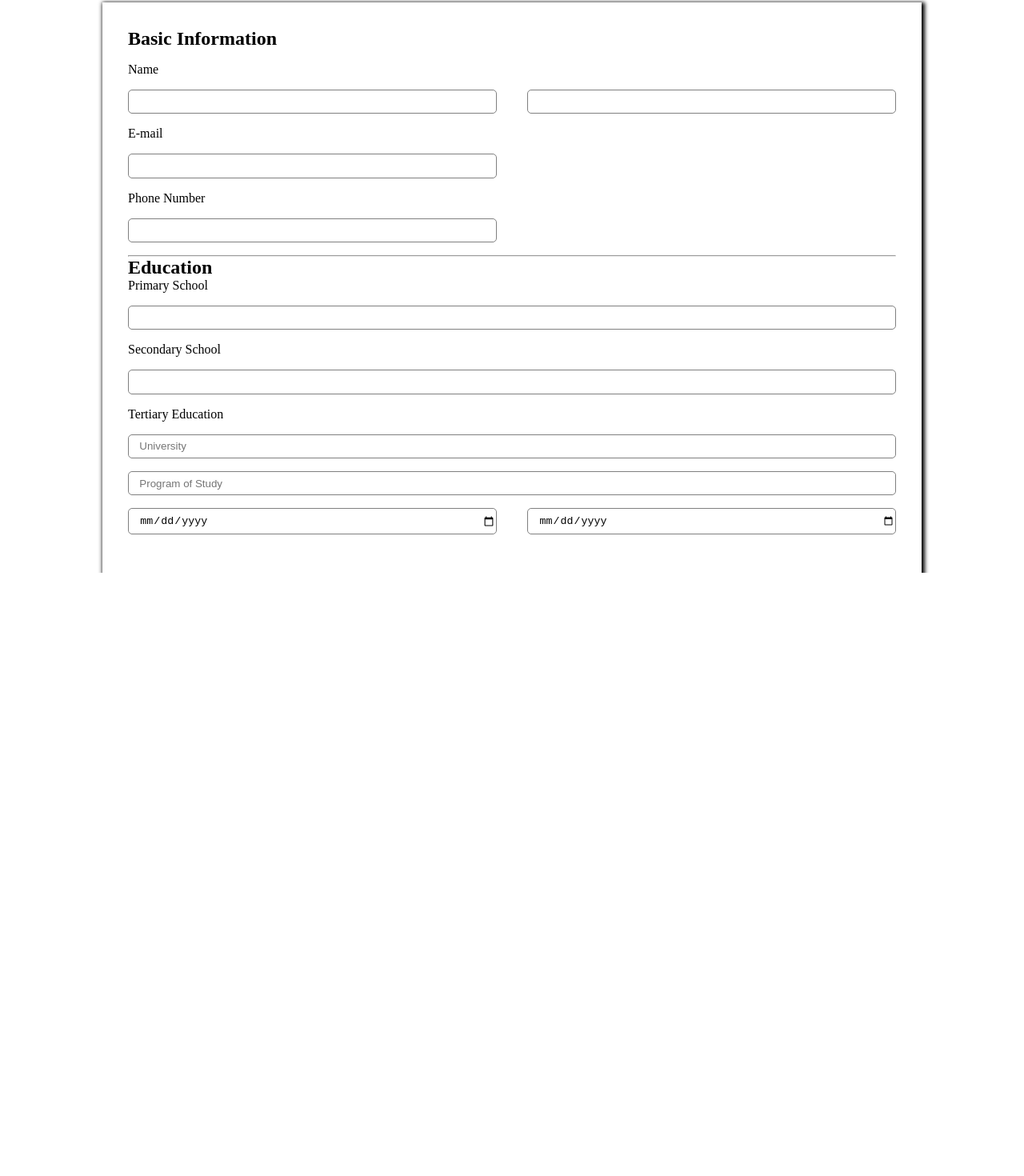
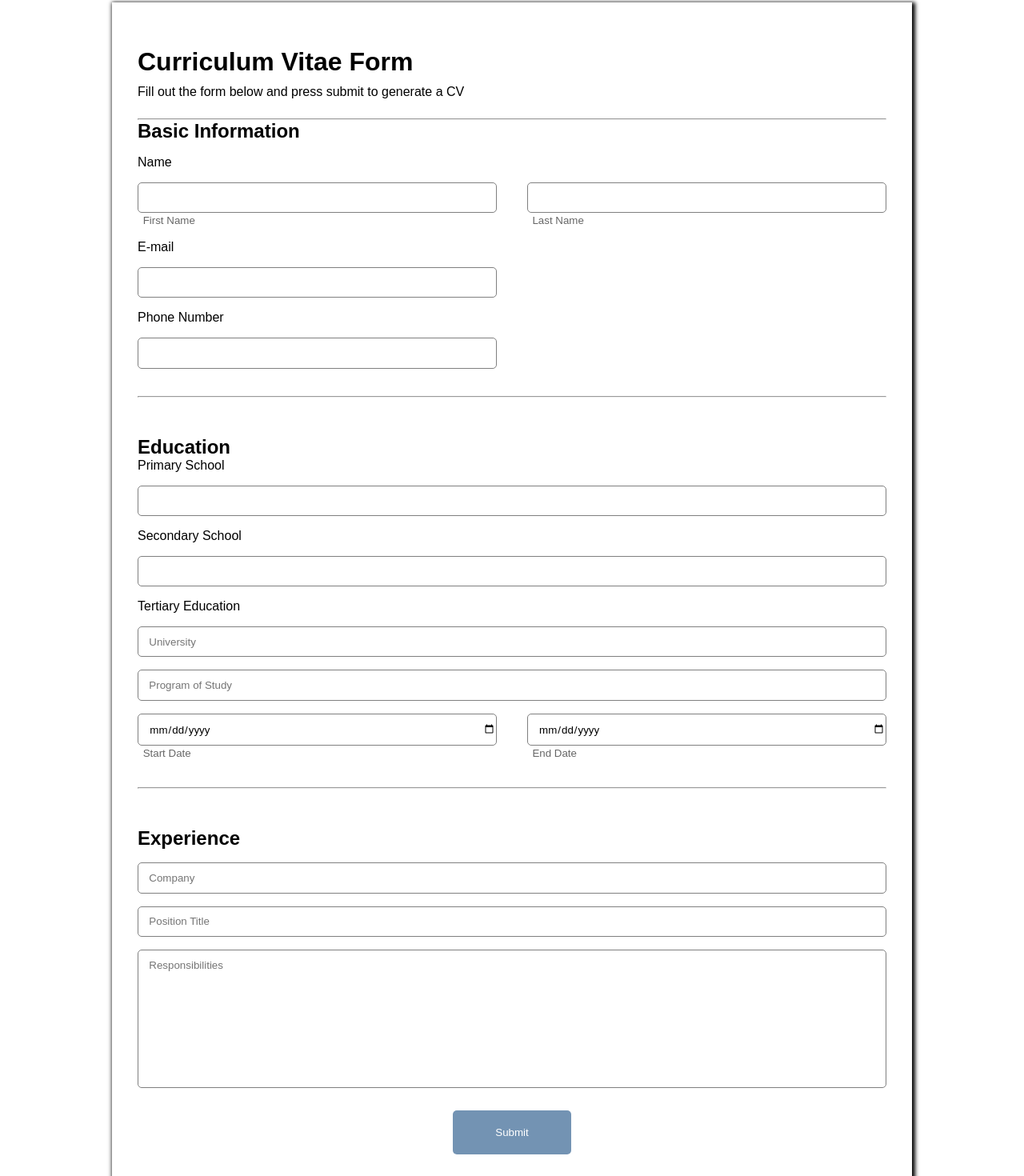
Before and after one commit to Joseph-Dzanja/CV-Application, a React (Vite) app: page / in a window 1280 px wide. Shown: the part 162-1632 px from the top of the page at 80% size. Before the commit the page ends 878 px from the top, so only its background shows below. Built offline with nearby package versions, Linux system fonts and the light colour scheme.

Commit message:
Form is looking good

```diff
--- a/src/components/Form.jsx
+++ b/src/components/Form.jsx
@@ -3,13 +3,24 @@ import '../styles/form.css'
 export default function Form(){
     return(
         <form action="" className='form'>
+            <div className="formHeader">
+                <h1 className='formH1'>Curriculum Vitae Form</h1>
+                <p>Fill out the form below and press submit to generate a CV</p>
+            </div>
+            <hr />
             <div className="formContainer">
-                <h2>Basic Information</h2>
+                <h2 className='basicH2'>Basic Information</h2>
                 <div className="namesContainer">
                     <label htmlFor="">Name</label>
                     <div className='nameInputs'>
-                        <input type="text" id='fname'/>
-                        <input type="text" id='lname'/>
+                        <span id='fnameContainer'>
+                            <input type="text" id='fname'/>
+                            <small className='littleTitles'>First Name</small>
+                        </span>
+                        <span id='lnameContainer'>
+                            <input type="text" id='lname'/>
+                            <small className='littleTitles'>Last Name</small>
+                        </span>
                     </div>
                 </div>
                 <div className="emailContainer">
@@ -25,9 +36,10 @@ export default function Form(){
                     </div>
                 </div>
             </div>
+            <br />
             <hr className='hr'/>
             <div className='formContainer'>
-                <h2>Education</h2>
+                <h2 className='educationH2'>Education</h2>
                 <label htmlFor="">Primary School</label>
                 <div className="primarySInput">
                     <input type="text" id='primary'/>
@@ -44,12 +56,30 @@ export default function Form(){
                     <input type="text" id='program' placeholder='Program of Study'/>
                 </div>
                 <div className='tertiaryDates'>
-                    <input type="date" id='startDate'/>
-                    <input type="date" id='endDate'/>
+                    <span id='startDateContainer'>
+                        <input type="date" id='startDate'/>
+                        <small className='littleTitles'>Start Date</small>
+                    </span>
+                    <span id='endDateContainer'>
+                        <input type="date" id='endDate'/>
+                        <small className='littleTitles'>End Date</small>
+                    </span>
                 </div>
             </div>
+            <br />
+            <hr className='hr'/>
             <div className='formContainer'>
-
+                <h2 className='experienceH2'>Experience</h2>
+                <div className="companyInput">
+                    <input type="text" placeholder='Company' id='company'/>
+                </div>
+                <div className="positionInput">
+                    <input type="text" placeholder='Position Title' id='position'/>
+                </div>
+                <textarea name="" id="responsibilities" cols="30" rows="10" placeholder='Responsibilities'></textarea>
+            </div>
+            <div className='formContainer submit'>
+                <button type='submit' onClick={''}>Submit</button>
             </div>
         </form>
     )
--- a/src/styles/form.css
+++ b/src/styles/form.css
@@ -4,26 +4,43 @@
     margin: 0 auto;
     padding: 2em;
     margin-top: 2em;
+    margin-bottom: 2em;
+    max-width: 1000px;
 }
 
-.formContainer{
+.formHeader{
+    padding: 1.5em 0;
+}
 
+.formH1{
+    margin-bottom: .3em;
 }
 
 .namesContainer{
     margin-top: 1em;
 }
 
-.nameInputs, .emailInput, .phoneNumberInput, .primarySInput, .secondaryEInput, .tertiaryEInput, .tertiaryDates{
+.nameInputs, .emailInput, .phoneNumberInput, .primarySInput, .secondaryEInput, .tertiaryEInput, .tertiaryDates,
+.companyInput, .positionInput{
     margin: 1em 0;
 }
 
-#fname, #lname, #email, #phoneNumber, #primary, #secondary, #tertiary, #program, #startDate, #endDate{
+#fname, #lname, #email, #phoneNumber, #primary, #secondary, #tertiary, #program, #startDate, #endDate,
+#company, #position, #responsibilities{
     width: 48%;
-    padding: .5em 0;
+    padding: .8em 0;
     border-radius: 5px;
     border: 1px solid grey;
     padding-left: 1em;
+}
+
+#fname:hover, #lname:hover, #email:hover, #phoneNumber:hover, #primary:hover, #secondary:hover, #tertiary:hover, #program:hover, #startDate:hover, #endDate:hover,
+#company:hover, #position:hover, #responsibilities:hover{
+    box-shadow: 2px 2px 2px lightblue;
+}
+
+#fnameContainer, #lnameContainer, #startDateContainer, #endDateContainer{
+    width: 48%;
 }
 
 .nameInputs, .tertiaryDates{
@@ -31,6 +48,36 @@
     justify-content: space-between;
 }
 
-#primary, #secondary, #tertiary, #program{
+#fname, #lname, #startDate, #endDate, #primary, #secondary, #tertiary, #program, #company, #position, #responsibilities{
     width: 100%;
 }
+
+.littleTitles{
+    opacity: .6;
+    padding-left: .5em;
+}
+
+#responsibilities{
+    resize: none;
+}
+
+.experienceH2, .educationH2{
+    margin-top: 2em;
+}
+
+.submit{
+    padding: 1.5em 0;
+    text-align: center;
+}
+
+.submit > button{
+    padding: 1.5em 4em;
+    background-color: #7393B3;
+    color: white;
+    border-radius: 5px;
+    border: none;
+}
+
+.submit > button:hover{
+    outline: 1px solid black;
+}
--- a/src/styles/main.css
+++ b/src/styles/main.css
@@ -1,4 +1,5 @@
 *,*::after,*::before{
     margin: 0;
     box-sizing: border-box;
+    font-family: sans-serif;
 }
```
